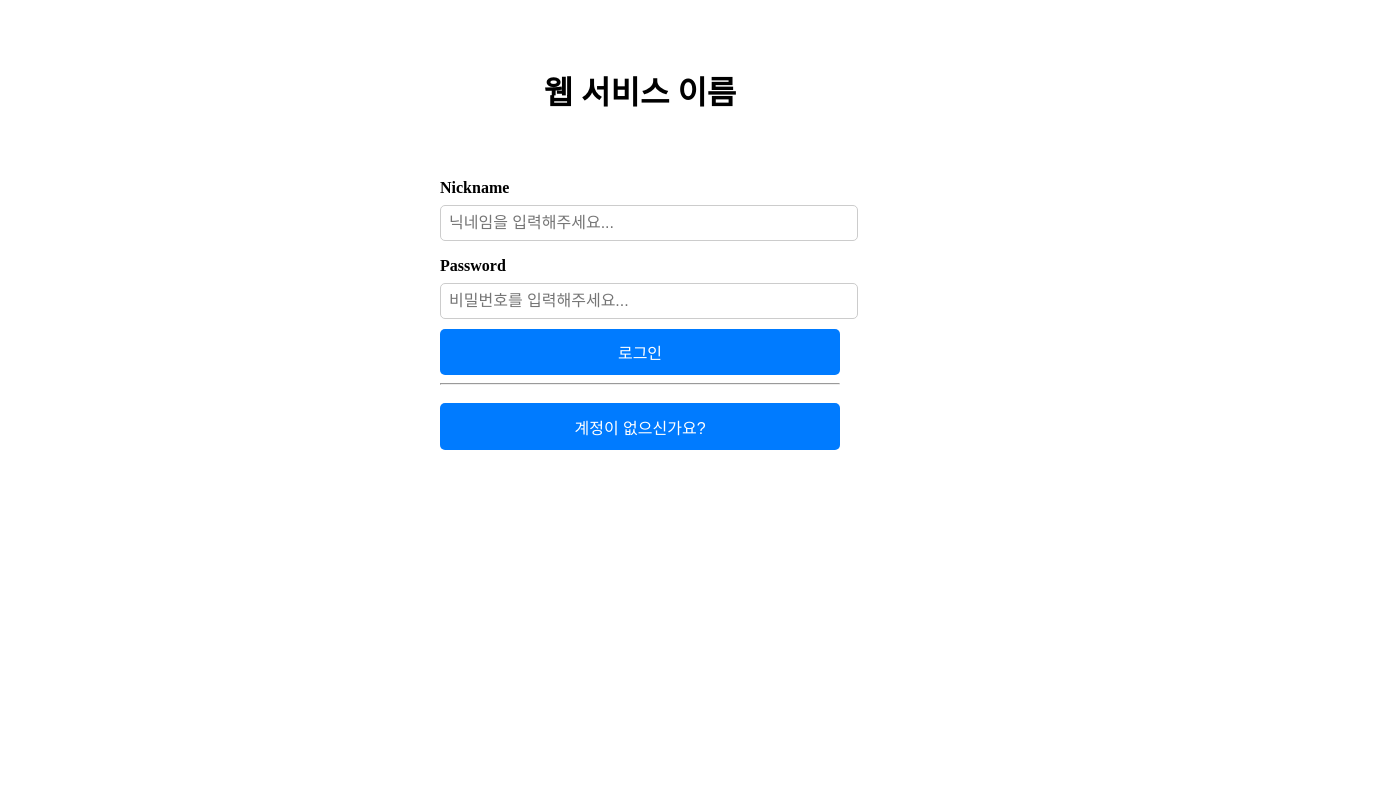
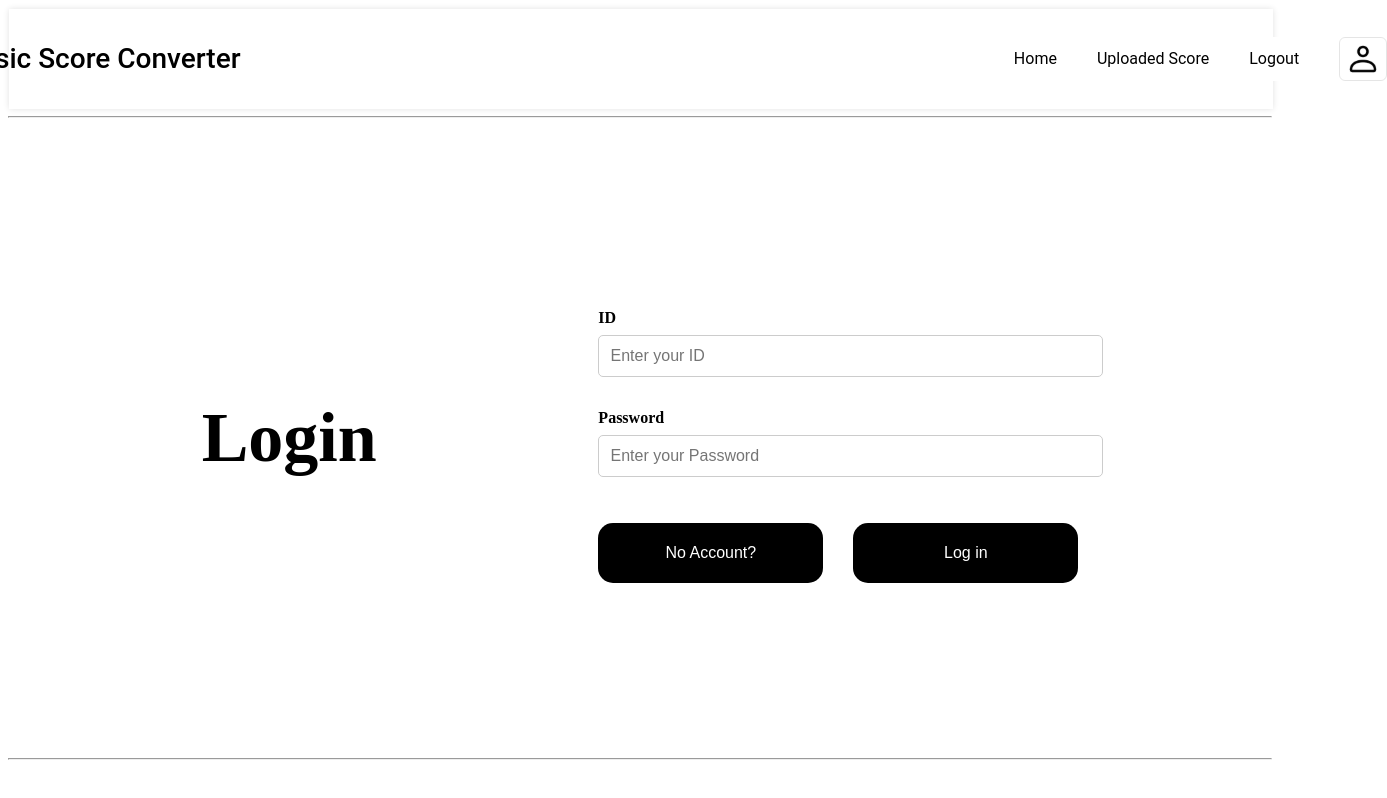
Before and after one commit to ComWith/2024-WinterProject-Frontend, a Next.js app: page / in a window 1280 px wide. Shown: the whole page, 1387 px wide, since content can reach past the window. Built offline with nearby package versions, Linux system fonts and the light colour scheme.

Commit message:
feat : 회원가입 & 로그인 UI 수정 및 input 데이터 추가 및 처리

```diff
--- a/src/pages/api/login.ts
+++ b/src/pages/api/login.ts
@@ -1,24 +1,29 @@
-// pages/api/login.ts
 import { NextApiRequest, NextApiResponse } from "next";
 import { users } from "./users"; // users 배열을 가져옵니다.
 
 export default function handler(req: NextApiRequest, res: NextApiResponse) {
   if (req.method === "POST") {
-    const { nickname, password } = req.body;
+    const { id, password } = req.body;
 
-    const user = users.find(
-      (user) => user.nickname === nickname && user.password === password
-    );
+    // ID로 사용자 찾기
+    const user = users.find((user) => user.id === id);
 
-    if (user) {
-      return res
-        .status(200)
-        .json({ message: "로그인 성공!", user: { nickname } });
-    } else {
+    if (!user) {
       return res
         .status(401)
-        .json({ message: "닉네임 또는 비밀번호가 일치하지 않습니다." });
+        .json({ message: "존재하지 않는 ID입니다. 회원가입을 진행해주세요." });
     }
+
+    // 비밀번호 검증
+    if (user.password !== password) {
+      return res.status(401).json({ message: "비밀번호가 올바르지 않습니다." });
+    }
+
+    // 로그인 성공
+    return res.status(200).json({
+      message: "로그인 성공!",
+      user: { id: user.id, nickname: user.nickname },
+    });
   }
 
   res.setHeader("Allow", ["POST"]);
--- a/src/pages/api/users.ts
+++ b/src/pages/api/users.ts
@@ -1,6 +1,7 @@
 import { NextApiRequest, NextApiResponse } from "next";
 
 interface User {
+  id: string;
   nickname: string;
   password: string;
 }
@@ -9,14 +10,21 @@ export const users: User[] = []; // 간단한 메모리 기반 사용자 저장
 
 export default function handler(req: NextApiRequest, res: NextApiResponse) {
   console.log("Request received:", req.method, req.url);
+
   if (req.method === "POST") {
-    const { nickname, password } = req.body;
+    const { nickname, id, password } = req.body;
 
-    // 닉네임이나 비밀번호가 없을 경우
-    if (!nickname || !password) {
+    // 모든 필드 유효성 검사
+    if (!id || !nickname || !password) {
       return res
         .status(400)
-        .json({ message: "닉네임과 비밀번호를 입력해주세요." });
+        .json({ message: "ID, 닉네임, 비밀번호를 모두 입력해주세요." });
+    }
+
+    // ID 중복 체크
+    const existingId = users.find((user) => user.id === id);
+    if (existingId) {
+      return res.status(409).json({ message: "이미 사용 중인 ID입니다." });
     }
 
     // 닉네임 중복 체크
@@ -26,13 +34,15 @@ export default function handler(req: NextApiRequest, res: NextApiResponse) {
     }
 
     // 사용자 저장
-    users.push({ nickname, password });
-    return res
-      .status(201)
-      .json({ message: "회원가입 성공!", user: { nickname } });
+    users.push({ id, nickname, password });
+
+    return res.status(201).json({
+      message: "회원가입 성공!",
+      user: { id, nickname },
+    });
   }
 
-  // 허용되지 않은 메서드
+  // 허용되지 않은 메서드 처리
   res.setHeader("Allow", ["POST"]);
   return res.status(405).json({ message: `Method ${req.method} Not Allowed` });
 }
--- a/src/pages/authStore.ts
+++ b/src/pages/authStore.ts
@@ -1,9 +1,14 @@
 import { create } from "zustand";
 
+interface User {
+  id: string; // 사용자 ID 추가
+  nickname: string;
+}
+
 interface AuthState {
-  user: { nickname: string } | null;
+  user: User | null; // User 타입 사용
   isLoggedIn: boolean;
-  setUser: (user: { nickname: string }) => void;
+  setUser: (user: User) => void; // User 타입 사용
   logout: () => void;
 }
 
--- a/src/pages/index.tsx
+++ b/src/pages/index.tsx
@@ -3,40 +3,44 @@ import style from "@/styles/index.module.css";
 import { useState } from "react";
 import axios from "axios";
 import { useAuthStore } from "./authStore";
+import NavigationBar from "@/widgets/header";
 
 export default function Login() {
   const [formData, setFormData] = useState({
-    nickname: "",
+    id: "",
     password: "",
   });
+
   const [error, setError] = useState("");
+
   const setUser = useAuthStore((state) => state.setUser); // Zustand의 setUser 함수
   const router = useRouter();
+
   const onHandleChange = (event: React.ChangeEvent<HTMLInputElement>) => {
     const { name, value } = event.target;
-    console.log(name, value);
     setFormData({ ...formData, [name]: value });
   };
+
   const onHandleLogin = async () => {
-    if (!formData.nickname || !formData.password) {
-      setError("닉네임과 비밀번호를 입력해주세요.");
+    const { id, password } = formData;
+
+    if (!id || !password) {
+      setError("아이디와 비밀번호를 입력해주세요.");
       return;
     }
 
     try {
-      const response = await axios.post("/api/login", {
-        nickname: formData.nickname,
-        password: formData.password,
-      });
+      const response = await axios.post("/api/login", { id, password });
 
       // 로그인 성공 시 상태 저장 및 리다이렉트
-      localStorage.setItem("user", JSON.stringify(response.data));
+      const { user } = response.data;
+      localStorage.setItem("user", JSON.stringify(user));
       setUser({
-        nickname: formData.nickname,
-        profileImage: "/default-profile.png", // 기본 프로필 이미지 설정
+        nickname: user.nickname,
+        id: user.id,
       });
       alert("로그인 성공!");
-      router.push("/home"); // 홈페이지로 이동
+      router.push("/home");
     } catch (error: unknown) {
       if (axios.isAxiosError(error)) {
         setError(error.response?.data?.message || "로그인에 실패했습니다.");
@@ -45,6 +49,7 @@ export default function Login() {
       }
     }
   };
+
   const onHandleRedirectToSignUp = () => {
     router.push("/signup");
   };
@@ -56,19 +61,22 @@ export default function Login() {
   };
 
   return (
+    <>
+      <NavigationBar />
+      <hr />
       <div className={style.container}>
-      <section>
-        <h1 className={style.login}>웹 서비스 이름</h1>
-      </section>
-      <section>
         <div>
-          <h3 className={style.input_text}>Nickname</h3>
+          <h1 className={style.login_text}>Login</h1>
+        </div>
+        <div className={style.form_container}>
+          <div>
+            <h3 className={style.input_text}>ID</h3>
             <input
               type="text"
-            name="nickname"
-            placeholder="닉네임을 입력해주세요..."
+              name="id"
+              placeholder="Enter your ID"
               className={style.input_data}
-            value={formData.nickname}
+              value={formData.id}
               onChange={onHandleChange}
             />
           </div>
@@ -78,24 +86,27 @@ export default function Login() {
               type="password"
               name="password"
               onKeyDown={onKeyDown}
-            placeholder="비밀번호를 입력해주세요..."
+              placeholder="Enter your Password"
               className={style.input_data}
               value={formData.password}
               onChange={onHandleChange}
             />
-          <button onClick={onHandleLogin} className={style.login_button}>
-            로그인
+            <div className={style.button_container}>
+              <button
+                className={style.button}
+                onClick={onHandleRedirectToSignUp}
+              >
+                No Account?
               </button>
-          {error && <p className={style.error}>{error}</p>}
-          <hr />
-          <button
-            onClick={onHandleRedirectToSignUp}
-            className={style.login_button}
-          >
-            계정이 없으신가요?
+              <button onClick={onHandleLogin} className={style.button}>
+                Log in
               </button>
             </div>
-      </section>
+            {error && <p className={style.error}>{error}</p>}
           </div>
+        </div>
+      </div>
+      <hr />
+    </>
   );
 }
--- a/src/styles/index.module.css
+++ b/src/styles/index.module.css
@@ -1,21 +1,23 @@
 .container {
   display: flex;
-  flex-direction: column;
+  justify-content: space-evenly;
   align-items: center;
   height: 70vh; /* 화면 높이의 70% */
   min-height: 400px; /* 최소 높이를 설정 */
   padding: 2rem;
-  gap: 1.5rem;
+  gap: 60px;
 }
 
-.container > section {
-  width: 100%;
-  max-width: 400px;
+.login_text {
+  font-size: 70px;
 }
 
-.login {
-  font-size: 2rem;
-  text-align: center;
+.text_container {
+  width: 60%;
+}
+
+.form_container {
+  width: 40%;
 }
 
 .input_text {
@@ -25,26 +27,34 @@
 
 .input_data {
   width: 100%;
-  padding: 0.5rem;
+  padding: 0.7rem;
+  margin-bottom: 1rem;
   font-size: 1rem;
   border: 1px solid #ccc;
   border-radius: 5px;
 }
 
-.login_button {
+.button_container {
+  display: flex;
+  justify-content: space-evenly;
+  gap: 30px;
+}
+
+.button {
   width: 100%;
+  height: 60px;
   padding: 0.7rem;
   font-size: 1rem;
-  background-color: #007bff;
+  background-color: black;
   color: white;
-  margin-top: 10px;
+  margin-top: 30px;
   border: none;
-  border-radius: 5px;
+  border-radius: 15px;
   cursor: pointer;
 }
 
-.login_button:hover {
-  background-color: #0056b3;
+.button:hover {
+  background-color: gray;
 }
 
 .error {
```
Also changed, not shown: src/pages/signup.tsx (+20 -3 lines), src/styles/signup.module.css (+3 -5 lines). Lines whose indentation alone changed are shown as unchanged.
